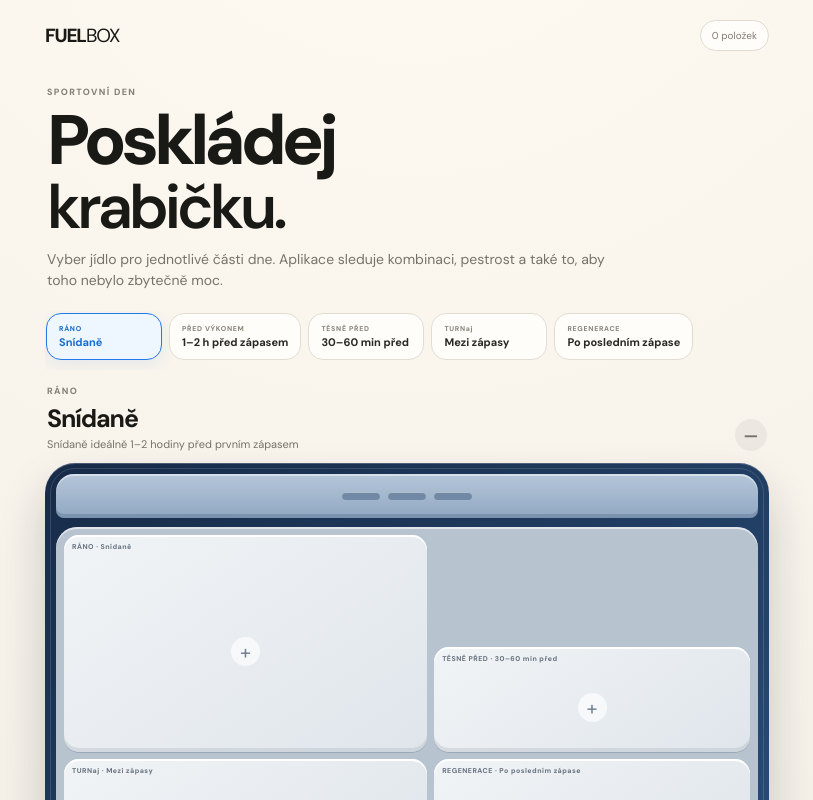
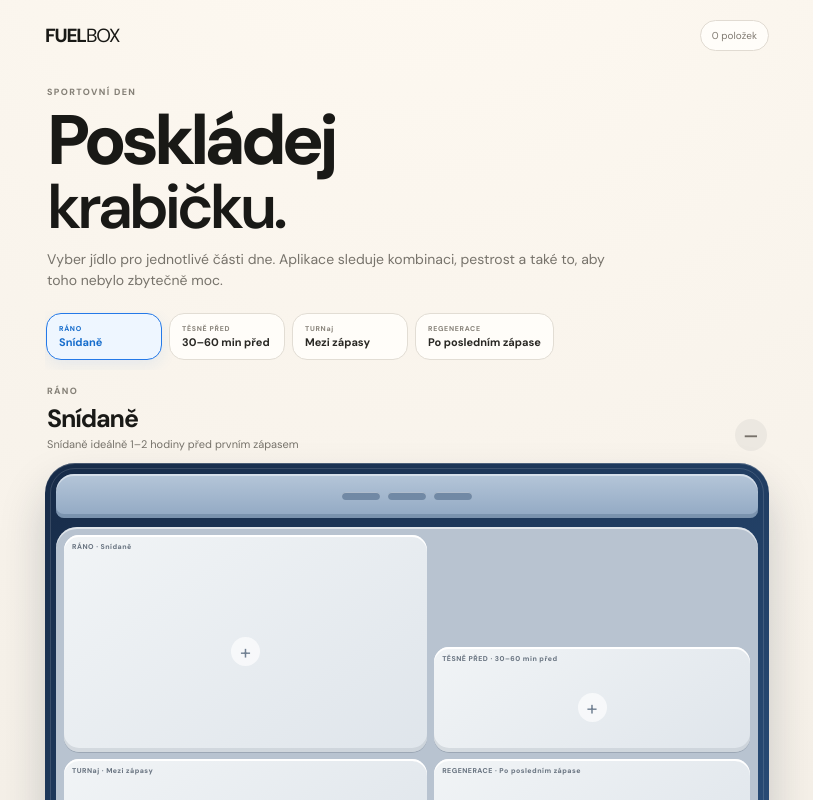
Before and after one commit to tstradej-dev/Nutricni-specialista, a React (Vite) app: page / in a window 1280 px wide. Shown: the top 800 px of the page, without its empty margins (233-1046 px from the left). Built offline with nearby package versions, Linux system fonts and the light colour scheme.

Commit message:
UX: skrytí zbytecne faze 1-2h pred zapasem, snidane obsahuje casovani

```diff
--- a/src/main.jsx
+++ b/src/main.jsx
@@ -97,7 +97,7 @@ function App() {
       <header className="topbar"><div className="brand-mark">FUEL<span>BOX</span></div><div className="top-count">{selectedCount} položek</div></header>
       <section className="intro"><span className="eyebrow">SPORTOVNÍ DEN</span><h1>Poskládej<br /><em>krabičku.</em></h1><p>Vyber jídlo pro jednotlivé části dne. Aplikace sleduje kombinaci, pestrost a také to, aby toho nebylo zbytečně moc.</p></section>
       <nav className="phase-tabs" aria-label="Části sportovního dne">
-        {nutritionPhases.map((item) => <button key={item.id} className={item.id === activePhase ? 'active' : ''} onClick={() => { setActivePhase(item.id); setMessage('') }}><span>{item.kicker}</span><strong>{item.title}</strong></button>)}
+        {nutritionPhases.filter((item) => item.id !== 'early').map((item) => <button key={item.id} className={item.id === activePhase ? 'active' : ''} onClick={() => { setActivePhase(item.id); setMessage('') }}><span>{item.kicker}</span><strong>{item.title}</strong></button>)}
       </nav>
       <section className="box-section">
         <div className="section-heading"><div><span className="eyebrow">{phase.kicker}</span><h2>{phase.title}</h2><p>{phase.id === 'breakfast' ? 'Snídaně ideálně 1–2 hodiny před prvním zápasem' : phase.subtitle}</p></div><span className={`status-pill ${evaluation.state}`}>{evaluation.state === 'ok' ? '✓' : evaluation.state === 'bad' ? '×' : '—'}</span></div>
```
